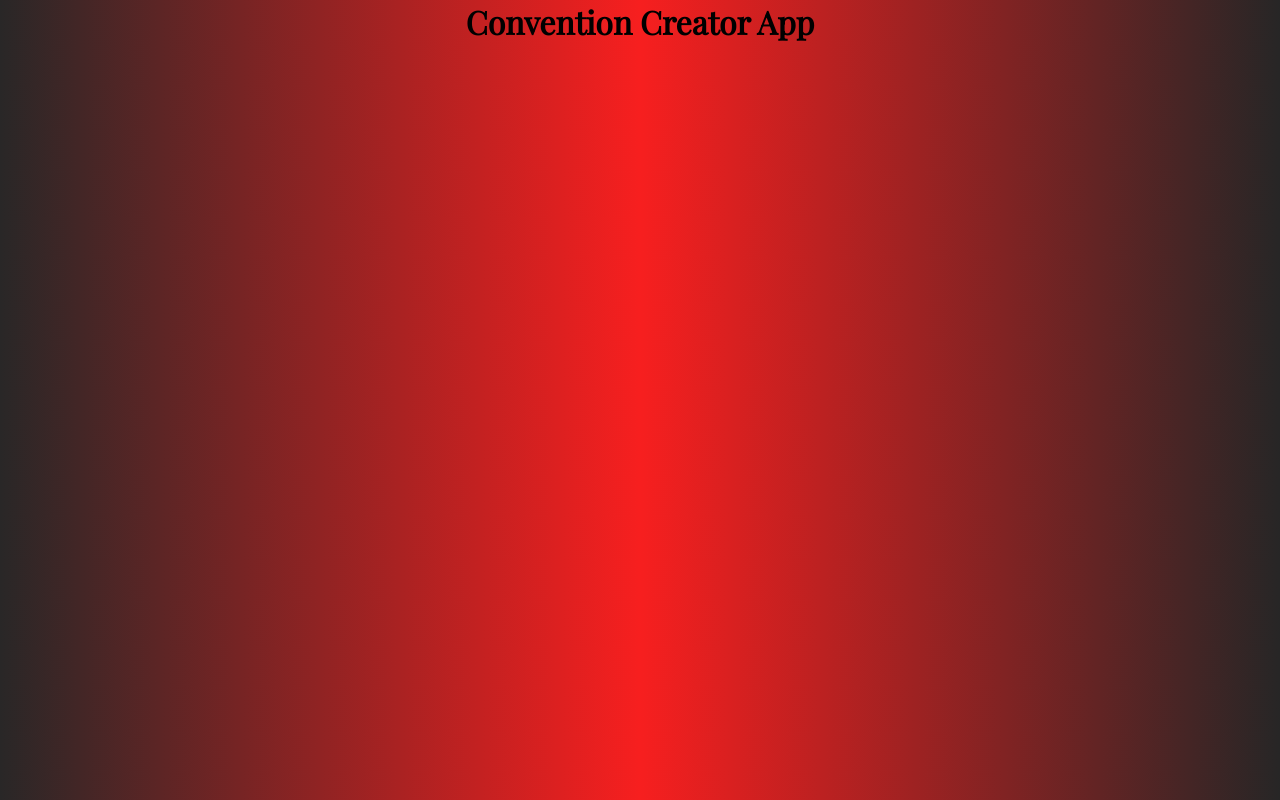
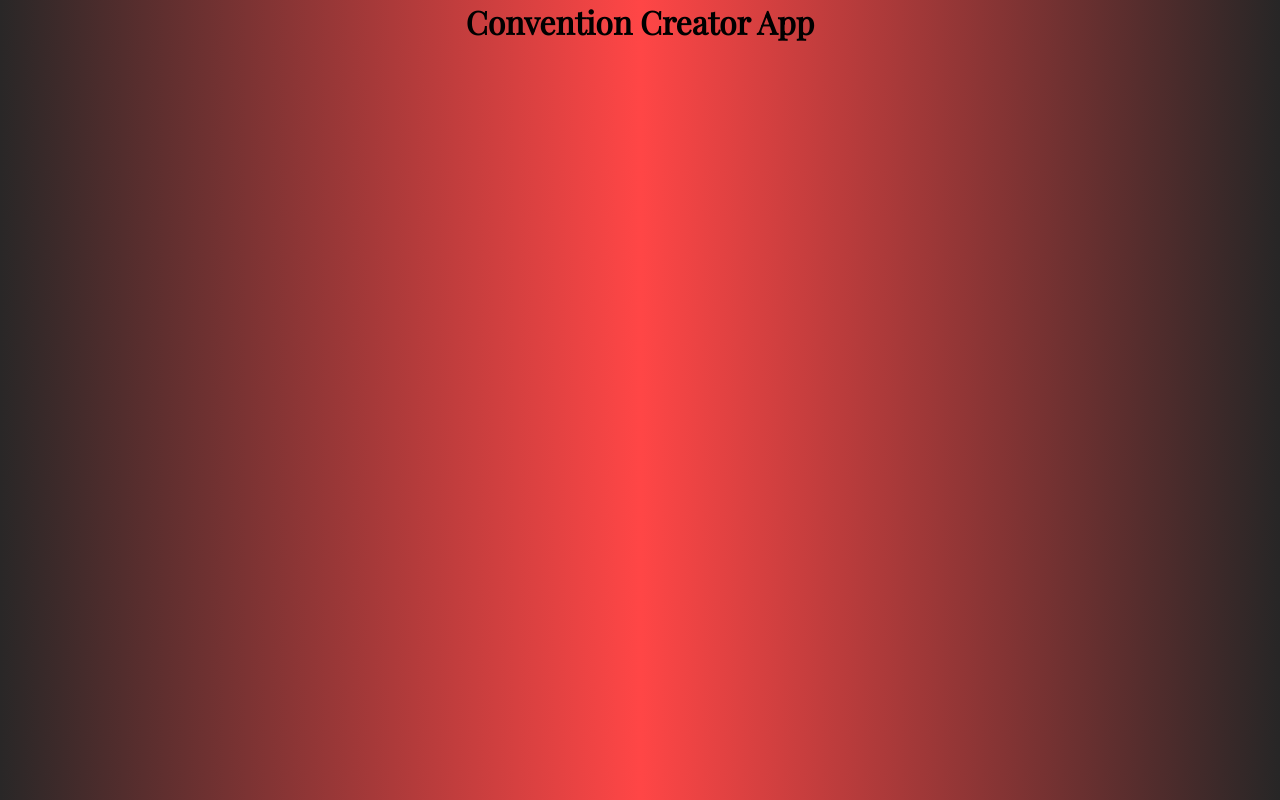
Before and after one commit to BrianTheLion328/HorrorConventionWebsite, a React (Create React App) app in the folder client/: page / in a window 1280 px wide. Built offline with nearby package versions, Linux system fonts and the light colour scheme.

Commit message:
styling css colors

```diff
--- a/client/src/App.css
+++ b/client/src/App.css
@@ -12,7 +12,7 @@ h1 {
   font-family: 'Playfair Display', serif;
 }
 body{
-  background-image: linear-gradient(to right, rgb(41, 39, 39), rgb(247, 31, 31), rgb(39, 38, 38));
+  background-image: linear-gradient(to right, rgb(41, 39, 39), rgb(255, 70, 70), rgb(39, 38, 38));
 }
 /* Details of individual convention with list of celebs */
 
@@ -28,6 +28,8 @@ body{
 .solo-convention-title{
   margin-top: -10px;
   font-size: 50px;
+  color: black;
+  text-shadow: 3px 3px 3px rgb(217, 246, 255);
 }
 
 .all-conventions-header {
@@ -122,7 +124,7 @@ td.celeb-list-name {
   background-color: pink;
 }
 .convention-list-background {
-  background-image: linear-gradient(to right, rgb(41, 39, 39), rgb(247, 31, 31), rgb(39, 38, 38));
+  background-image: linear-gradient(to right, rgb(41, 39, 39), rgb(255, 70, 70), rgb(39, 38, 38));
 }
 .convention-list {
   margin-left: 20px;
```
